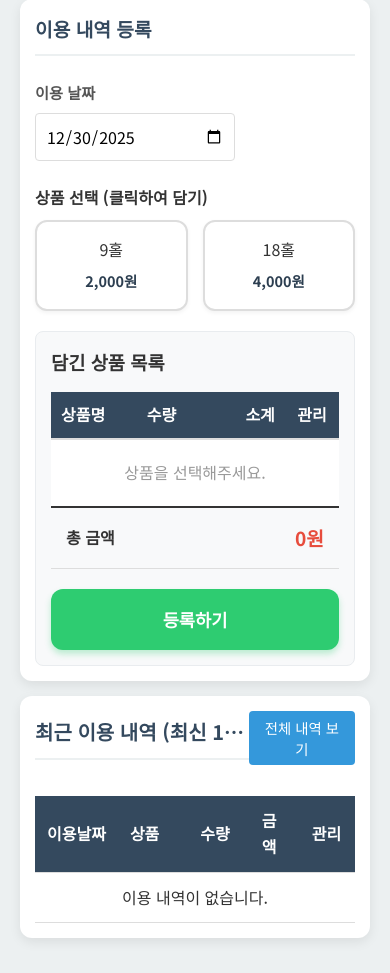
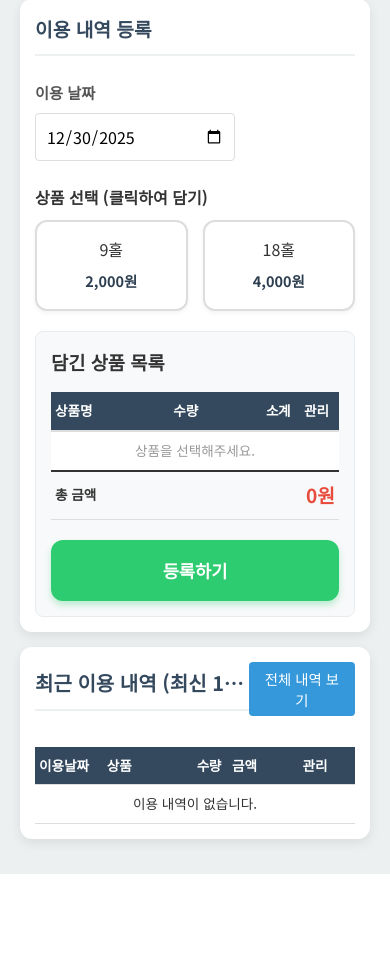
Before and after one commit to pdk3028-coder/screengolf-usage, a Flask app: page /dashboard in a window 390 px wide. Shown: the part 188-1161 px from the top of the page. After the commit the page ends 1062 px from the top, so only its background shows below. Run offline with Flask 3, Linux system fonts and the light colour scheme; the visitor is signed in with stand-in values (Sample User, id 1); data that the repository does not hold is empty.

Commit message:
Refine mobile table spacing and fonts

```diff
--- a/templates/dashboard.html
+++ b/templates/dashboard.html
@@ -399,45 +399,86 @@
             font-size: 0.9rem !important;
         }
 
-        /* 모바일에서 상품명(첫번째 컬럼)은 줄바꿈 허용하여 표 너비 확보 */
-        table th:nth-child(1),
-        table td:nth-child(1) {
-            white-space: nowrap !important;
-            /* 다시 줄바꿈 방지 (짧다고 하셨음) */
-            width: auto !important;
-            /* 자동 너비 */
+        /* 모바일 테이블 공통 스타일 축소 */
+        table th,
+        table td {
+            padding: 8px 4px !important;
+            /* 패딩 최소화 */
+            font-size: 0.85rem !important;
+            /* 폰트 사이즈 전체 축소 */
         }
 
-        /* 나머지 컬럼들 너비 강제 축소 및 오버라이드 */
-        table th:nth-child(2),
-        table td:nth-child(2) {
-            width: 110px !important;
-            /* 수량 컬럼 */
+        /* ___장바구니 테이블 최적화___ */
+        /* 1. 상품명: 자동 (가장 넓게) */
+        #cart-tbody td:nth-child(1),
+        table th:nth-child(1) {
+            width: auto !important;
+            white-space: nowrap !important;
         }
 
-        table th:nth-child(3),
-        table td:nth-child(3) {
+        /* 2. 수량: 버튼 때문에 최소 공간 필요 (약 90px) */
+        #cart-tbody td:nth-child(2),
+        table th:nth-child(2) {
             width: 90px !important;
-            /* 소계 컬럼 */
         }
 
-        table th:nth-child(4),
-        table td:nth-child(4) {
-            width: 60px !important;
-            /* 관리 컬럼 */
+        /* 3. 소계: 금액 표시, 줄바꿈 방지 */
+        #cart-tbody td:nth-child(3),
+        table th:nth-child(3) {
+            width: auto !important;
+            /* 남는 공간 활용 */
+            white-space: nowrap !important;
+            letter-spacing: -0.5px;
+            /* 자간 축소 */
         }
 
-        /* 수량 조절 버튼/인풋 크기 모바일에서 축소 */
+        /* 4. 관리(삭제): 최소화 */
+        #cart-tbody td:nth-child(4),
+        table th:nth-child(4) {
+            width: 45px !important;
+            padding: 2px !important;
+        }
+
+        /* 수량 조절 버튼 더 작게 */
         .qty-btn {
-            width: 30px !important;
-            height: 30px !important;
-            font-size: 1rem !important;
+            width: 24px !important;
+            height: 24px !important;
+            font-size: 0.9rem !important;
         }
 
         .qty-input {
-            width: 40px !important;
-            height: 30px !important;
-            font-size: 1rem !important;
+            width: 32px !important;
+            /* 인풋도 축소 */
+            height: 24px !important;
+            font-size: 0.9rem !important;
+        }
+
+        /* 삭제 버튼: 글자 대신 아이콘 느낌의 작은 버튼으로 변경 고려 or 세로쓰기 */
+        /* 여기서는 글자 크기를 확 줄이거나 패딩을 없앰 */
+        .btn-delete {
+            padding: 4px 2px !important;
+            font-size: 0.75rem !important;
+            min-width: unset !important;
+            /* 최소너비 해제 */
+            width: 100%;
+            word-break: break-all;
+            /* 필요하면 줄바꿈 */
+            line-height: 1.1;
+        }
+
+        /* ___최근 이용 내역 테이블 최적화___ */
+        /* 이용날짜/상품/수량/금액/관리 */
+        .table-responsive table th,
+        .table-responsive table td {
+            white-space: nowrap !important;
+            /* 모든 셀 한 줄 유지 */
+        }
+
+        /* 금액 숫자 폰트 약간 작게해서 한줄 유도 */
+        .table-responsive table td:nth-child(4) {
+            font-weight: bold;
+            font-size: 0.8rem !important;
+            letter-spacing: -0.5px;
         }
     }
 
```
